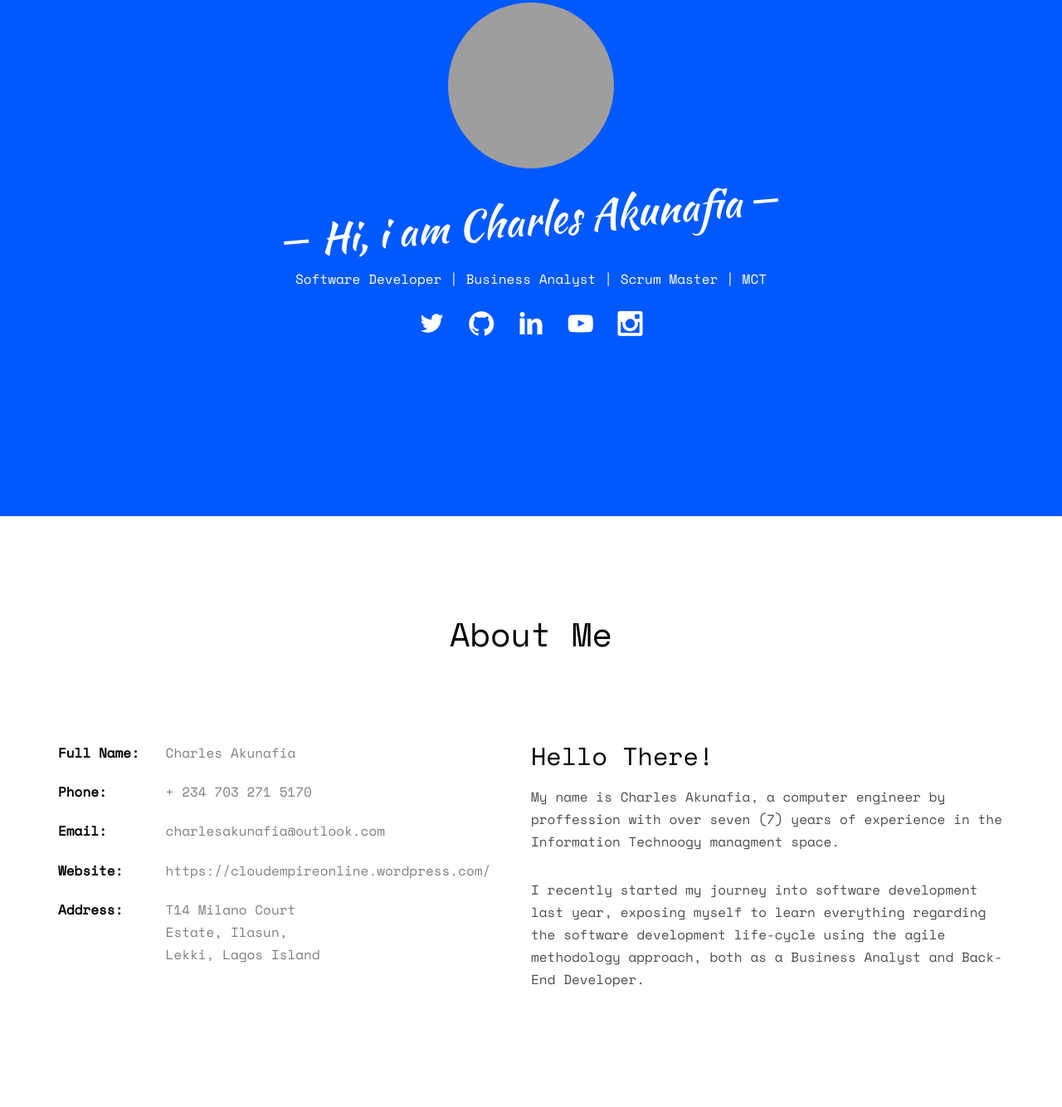
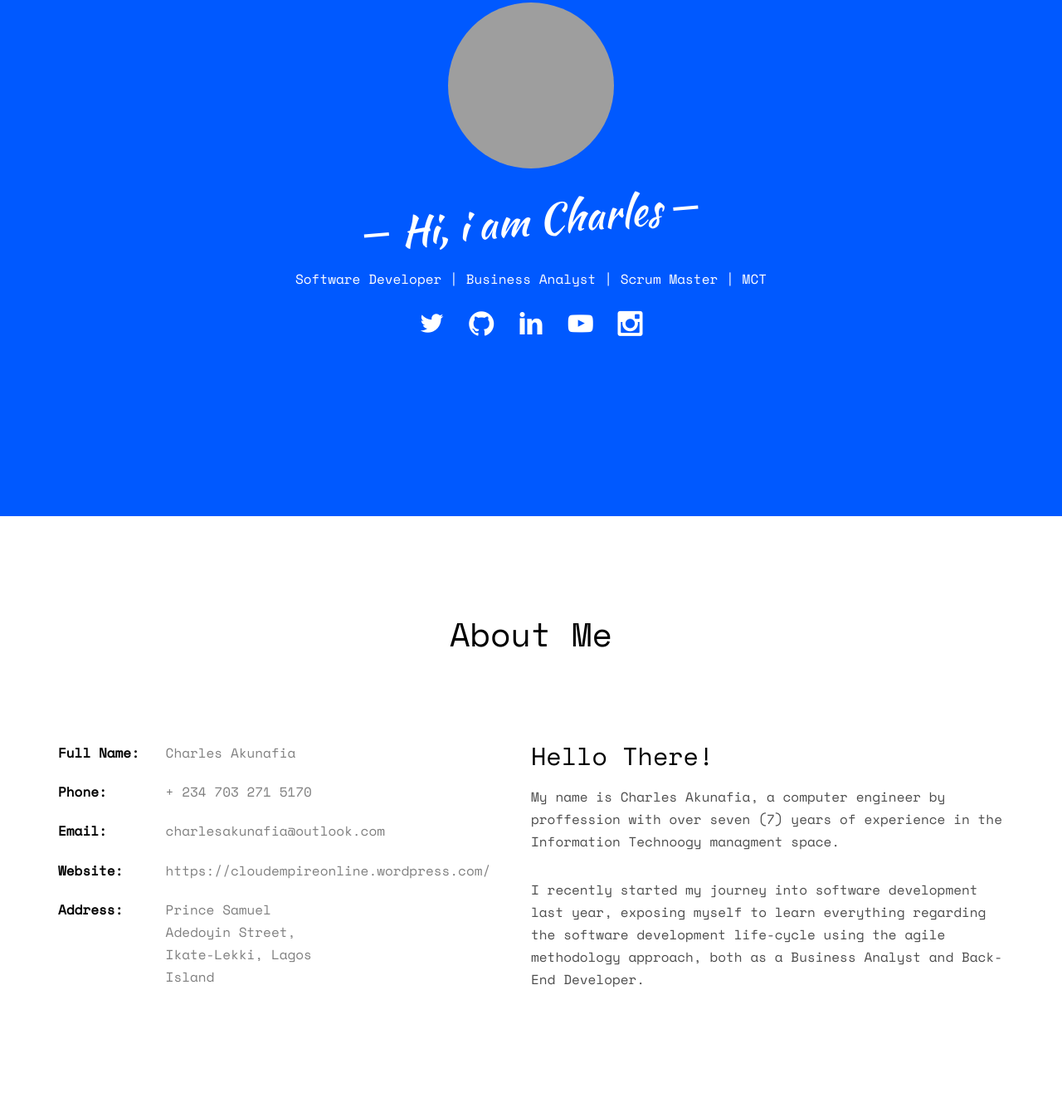
Before and after one commit to charlytp2/my_portfolio, a plain HTML site: page index.html in a window 1280 px wide. Shown: the part 178-1512 px from the top of the page at 83% size. Drawn offline with nearby package versions, Linux system fonts and the light colour scheme; some packages are replaced by stand-ins of ours; no server answers; grey boxes are pictures that could not be loaded; files whose address does not match are found by name.

Commit message:
Initial Commit

```diff
--- a/index.html
+++ b/index.html
@@ -47,7 +47,7 @@
 					<div class="display-t js-fullheight">
 						<div class="display-tc js-fullheight animate-box" data-animate-effect="fadeIn">
 							<div class="profile-thumb" style="background: url(images/Charly_Cloud.gif);"></div>
-							<h1><span>Hi, i am Charles Akunafia</span></h1>
+							<h1><span>Hi, i am Charles</span></h1>
 							<h3><span>Software Developer | Business Analyst | Scrum Master | MCT</span></h3>
 							<p>
 								<ul class="fh5co-social-icons">
@@ -80,7 +80,7 @@
 						<li><span class="first-block">Email:</span><span class="second-block">charlesakunafia@outlook.com</span></li>
 						<li><span class="first-block">Website:</span>
 							<span class="second-block">https://cloudempireonline.wordpress.com/</span></li>
-						<li><span class="first-block">Address:</span><span class="second-block">T14 Milano Court Estate, Ilasun, Lekki, Lagos Island</span></li>
+						<li><span class="first-block">Address:</span><span class="second-block">Prince Samuel Adedoyin Street, Ikate-Lekki, Lagos Island</span></li>
 					</ul>
 				</div>
 				<div class="col-md-offset-6">
```
